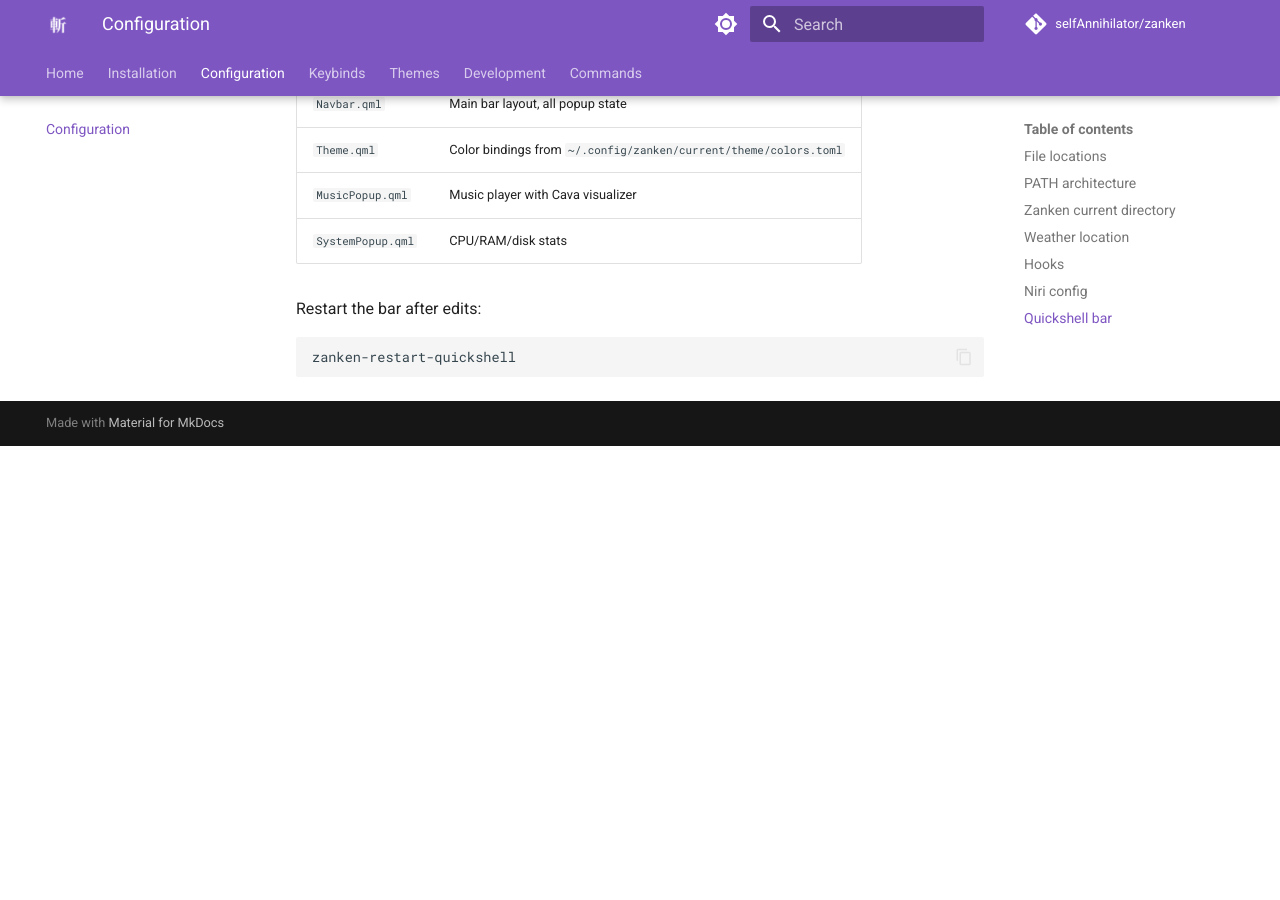
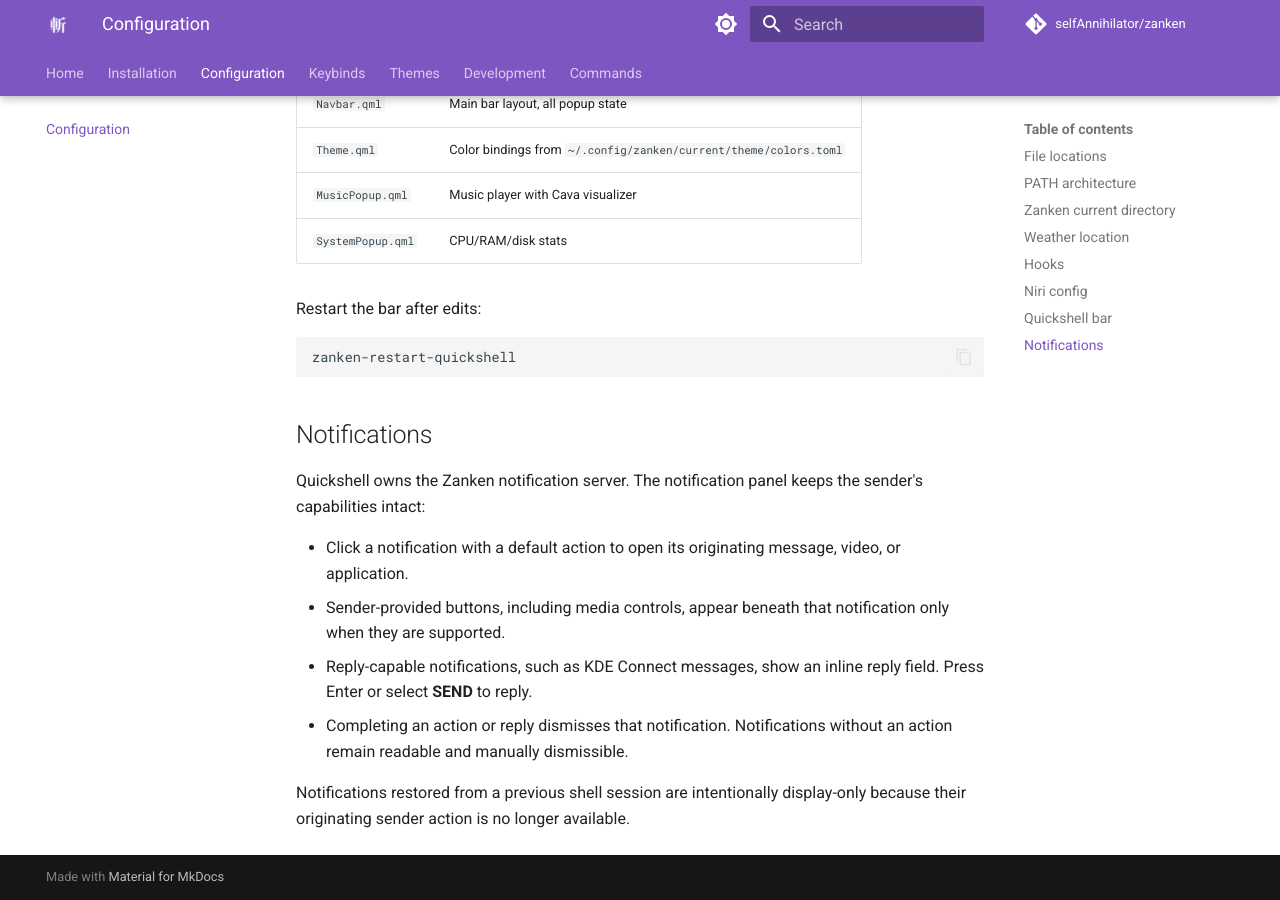
Before and after one commit to selfAnnihilator/zanken, an MkDocs documentation site: the page built from docs/configuration.md, in a window 1280 px wide and 900 px high, scrolled down 2757 px. Built offline with MkDocs 1.6.1 and Material for MkDocs 9.7.7, drawn with Linux system fonts in a browser that asks for light colours; comment, search, counter and statistics services are not loaded; before the commit the page ends 3203 px from its top, so only the background shows below that.

Commit message:
Add actionable notification controls

````diff
--- a/docs/configuration.md
+++ b/docs/configuration.md
@@ -117,3 +117,20 @@ Restart the bar after edits:
 ```bash
 zanken-restart-quickshell
 ```
+
+## Notifications
+
+Quickshell owns the Zanken notification server. The notification panel keeps
+the sender's capabilities intact:
+
+* Click a notification with a default action to open its originating message,
+  video, or application.
+* Sender-provided buttons, including media controls, appear beneath that
+  notification only when they are supported.
+* Reply-capable notifications, such as KDE Connect messages, show an inline
+  reply field. Press Enter or select **SEND** to reply.
+* Completing an action or reply dismisses that notification. Notifications
+  without an action remain readable and manually dismissible.
+
+Notifications restored from a previous shell session are intentionally
+display-only because their originating sender action is no longer available.
````
Also changed, not shown: PRODUCT.md (added, +45 -0 lines), docs/index.md (+1 -1 lines), 5 other files.
